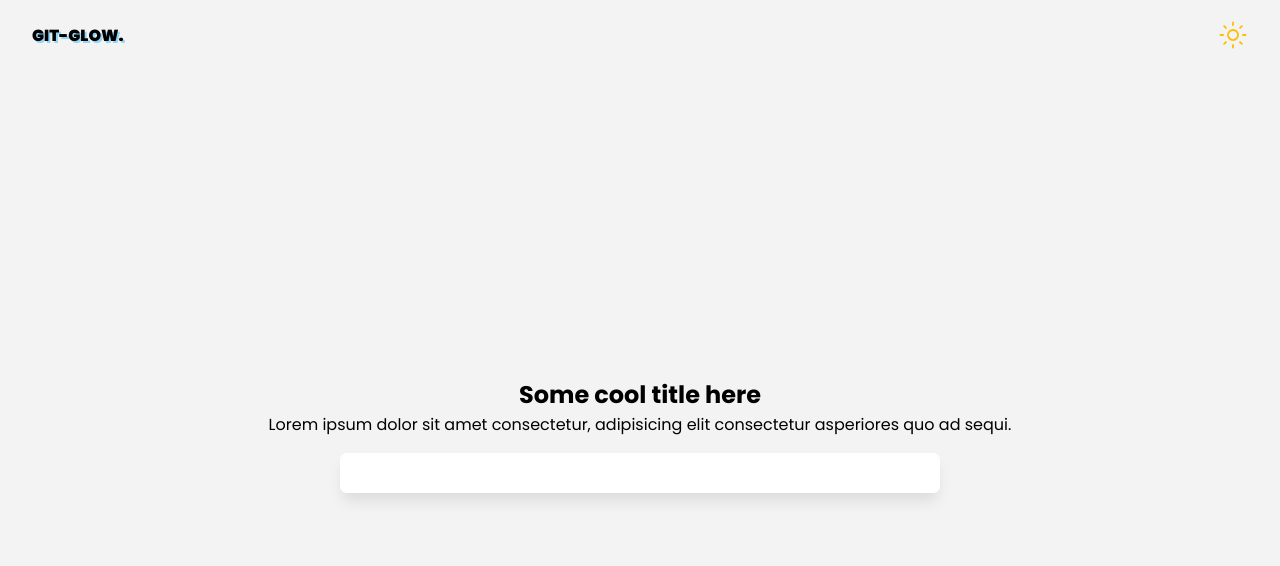
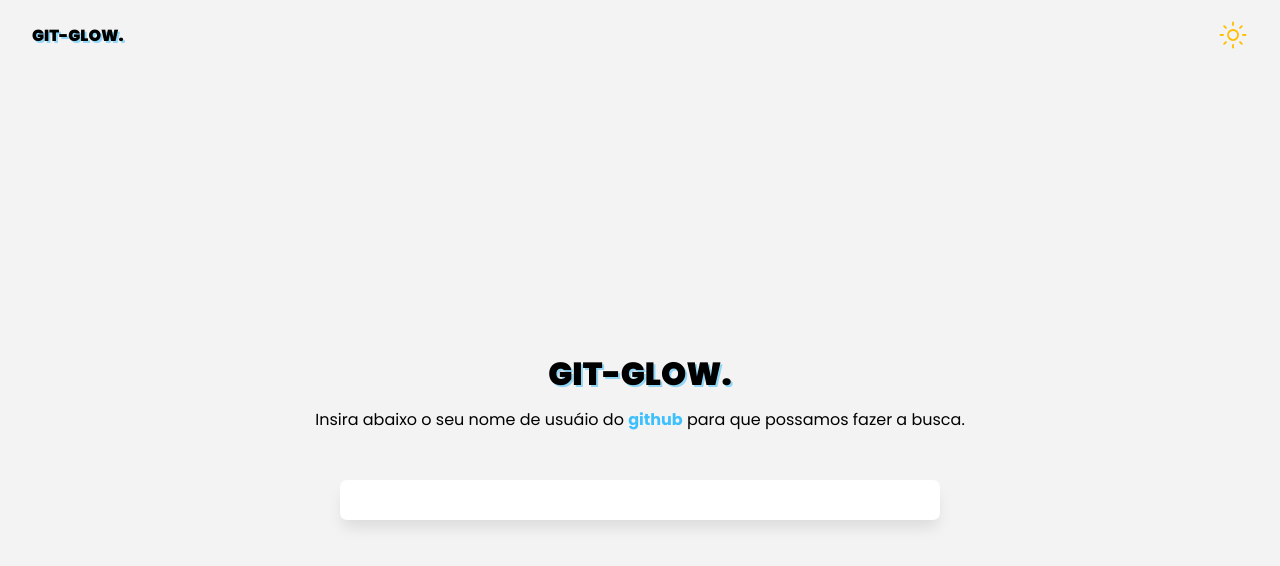
Before and after one commit to alalan55/git-glow, a Nuxt app: page / in a window 1280 px wide. Shown: the top 566 px of the page. Built offline with nearby package versions, Linux system fonts and the light colour scheme.

Commit message:
Insere descrição adequada para a página de home

```diff
--- a/assets/core/_themes.scss
+++ b/assets/core/_themes.scss
@@ -3,6 +3,11 @@
 @mixin darkTheme {
     background-color: $gg-black-1;
     color: $gg-white-1;
+
+    input {
+        background-color: $gg-blue-dark-2;
+        color: $gg-white-1;
+    }
 }
 
 @mixin lightTheme {
--- a/assets/utils/_variables.scss
+++ b/assets/utils/_variables.scss
@@ -8,6 +8,8 @@
 // COLORS
 $gg-black-1: #202020;
 $gg-blue-dark-1: #000000;
+$gg-blue-dark-2: #161616;
 $gg-white-1: #ebf4f1;
 $gg-white-2: #f3f3f3;
 $gg-blue-ocean-1: #00abfb;
+$gg-blue-ocean-2: rgb(61, 192, 253);
--- a/components/templates/home.vue
+++ b/components/templates/home.vue
@@ -3,12 +3,12 @@
 <template>
   <div class="home">
     <div class="home__texts">
-      <h2>Some cool title here</h2>
+      <h1><AtomsLogo /></h1>
 
-      <span
-        >Lorem ipsum dolor sit amet consectetur, adipisicing elit consectetur asperiores
-        quo ad sequi.</span
-      >
+      <span>
+        Insira abaixo o seu nome de usuáio do <strong>github</strong> para que possamos
+        fazer a busca.
+      </span>
     </div>
 
     <div class="home__form">
@@ -20,18 +20,29 @@
 <style scoped lang="scss">
 @import "@/assets/main.scss";
 .home {
+  padding: $gg-s1 $gg-s2;
   width: 100%;
   height: 100%;
-
   display: flex;
   align-items: center;
   justify-content: center;
   flex-direction: column;
+  gap: $gg-s2;
 
   &__texts {
     text-align: center;
     max-width: 900px;
     margin-bottom: $gg-s1;
+
+    h1 {
+      margin-bottom: 0.58rem;
+    }
+
+    span {
+      strong {
+        color: $gg-blue-ocean-2;
+      }
+    }
   }
   &__form {
     width: 100%;
```
